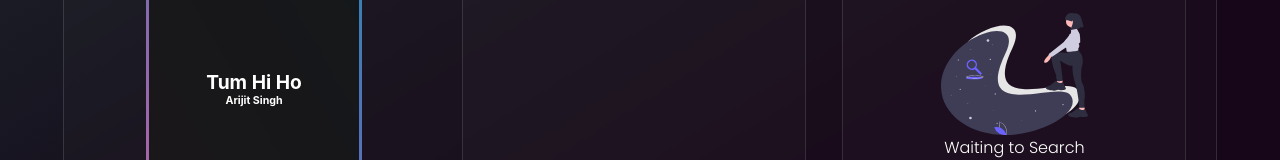
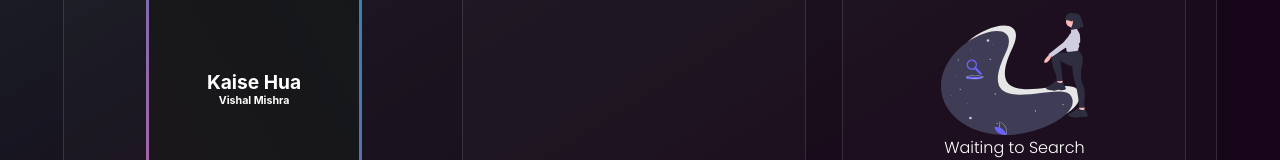
Before and after one commit to shubham9671/Beats, a React (Create React App) app: page / in a window 1280 px wide. Shown: the part 342-502 px from the top of the page. Built offline with nearby package versions, Linux system fonts and the light colour scheme.

Commit message:
major changes

```diff
--- a/package.json
+++ b/package.json
@@ -9,7 +9,7 @@
     "framer-motion": "^4.1.17",
     "react": "^17.0.2",
     "react-audio-spectrum2": "^0.1.7",
-    "react-dom": "^17.0.2",
+    "react-dom": "next",
     "react-icons": "^4.2.0",
     "react-redux": "^7.2.5",
     "react-router-dom": "^5.3.0",
--- a/public/index.html
+++ b/public/index.html
@@ -3,10 +3,10 @@
 
 <head>
   <meta charset="utf-8" />
-  <link rel="icon" href="%PUBLIC_URL%/favicon.ico" />
+  <link rel="icon" href="%PUBLIC_URL%/search.svg" />
   <meta name="viewport" content="width=device-width, initial-scale=1" />
   <meta name="theme-color" content="#000000" />
-  <meta name="description" content="Web site created using create-react-app" />
+  <meta name="description" content="Beats-A On Demand music Streaming website.Support Downloading" />
   <link rel="apple-touch-icon" href="%PUBLIC_URL%/logo192.png" />
   <link rel="stylesheet" href="https://cdnjs.cloudflare.com/ajax/libs/font-awesome/6.0.0-beta2/css/all.min.css"
     integrity="sha512-YWzhKL2whUzgiheMoBFwW8CKV4qpHQAEuvilg9FAn5VJUDwKZZxkJNuGM4XkWuk94WCrrwslk8yWNGmY1EduTA=="
@@ -25,7 +25,7 @@
       work correctly both with client-side routing and a non-root public URL.
       Learn how to configure a non-root public URL by running `npm run build`.
     -->
-  <title>React App</title>
+  <title>Beats</title>
 </head>
 
 <body>
--- a/src/components/Musicplayer.jsx
+++ b/src/components/Musicplayer.jsx
@@ -17,16 +17,13 @@ const Musicplayer = () => {
   const progress = useRef();
   const progressContainer = useRef();
   const dispatch = useDispatch();
-
   const song = useSelector((state) => state.currsong);
+  console.log(song);
   const currqueue = useSelector((state) => state.queue);
   useEffect(() => {
-    if (!song.name.includes("Tum hi ho")) {
-      audio.current.play();
-
-      setisplay(true);
-      setimg("rotate");
-    }
+    audio.current.play();
+    setisplay(true);
+    setimg("rotate");
   }, [song]);
 
   useEffect(() => {
@@ -118,9 +115,24 @@ const Musicplayer = () => {
               className="changebtn-1"
             />
           </div>
+          {/* <AudioSpectrum
+            id="audio-canvas"
+            height={200}
+            width={1520}
+            audioId={"audio-element"}
+            capColor={"white"}
+            capHeight={2}
+            meterWidth={2}
+            meterCount={512}
+            meterColor={[
+              { stop: 0, color: "#f00" },
+              { stop: 0.5, color: "#0CD7FD" },
+              { stop: 1, color: "red" },
+            ]}
+            gap={4}
+          /> */}
           <audio
             id="audio-element"
-            preload="none"
             crossOrigin="anonymous"
             onTimeUpdate={() => {
               updateProgress();
@@ -137,22 +149,7 @@ const Musicplayer = () => {
               song.name
             }
           ></audio>
-          <AudioSpectrum
-            id="audio-canvas"
-            height={200}
-            width={1520}
-            audioId={"audio-element"}
-            capColor={"white"}
-            capHeight={2}
-            meterWidth={2}
-            meterCount={512}
-            meterColor={[
-              { stop: 0, color: "#f00" },
-              { stop: 0.5, color: "#0CD7FD" },
-              { stop: 1, color: "red" },
-            ]}
-            gap={4}
-          />
+
           {/* <div className="time">
             <div className="currtime">{currtime}</div>
             <div className="totaltime">{totaltime}</div>
--- a/src/reducers/currsong.js
+++ b/src/reducers/currsong.js
@@ -1,10 +1,12 @@
 const currsong = (
   state = {
     source: "jio",
-    name: "Tum Hi Ho",
-    durl: "http://aac.saavncdn.com/430/5c5ea5cc00e3bff45616013226f376fe_160.mp4",
-    imgurl: "http://c.saavncdn.com/430/Aashiqui-2-Hindi-2013-500x500.jpg",
-    artist: "Arijit Singh",
+    name: "Kaise Hua",
+    id: "SdU_RBkC",
+    imgurl:
+      "http://c.saavncdn.com/807/Kabir-Singh-Hindi-2019-20190614075009-500x500.jpg",
+    artist: "Vishal Mishra",
+    durl: "http://aac.saavncdn.com/807/9def501f3878ec28bbe740520ae48edc_160.mp4",
   },
   action
 ) => {
```
Also changed, not shown: src/components/Search.jsx (+4 -4 lines), public/search.svg (added), 1 other file (tests, documents, lock files or other folders).
